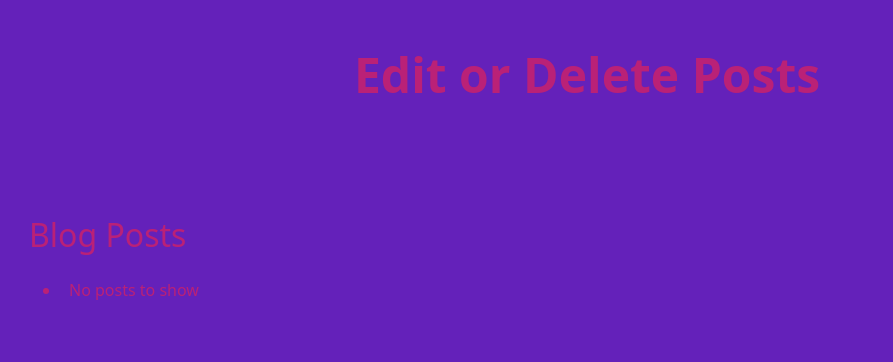
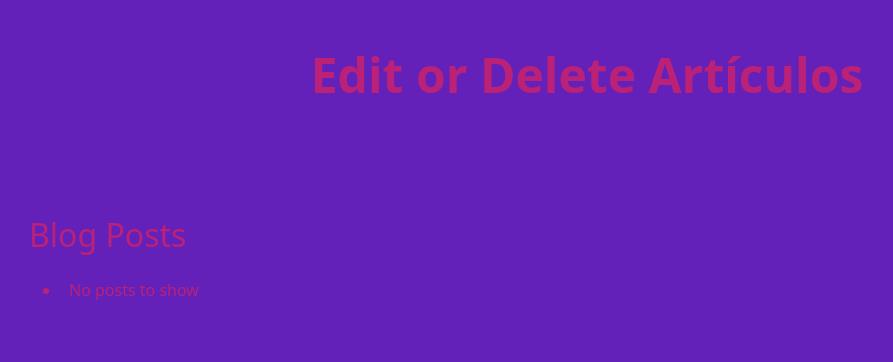
Before and after one commit to LidiaMorejudo/spanresources, a Python web app: template spanresources/templates/post-list.html in a window 1280 px wide. Shown: the part 58-420 px from the top of the page, without its empty margins (53-946 px from the left). Run offline with Jinja, Linux system fonts and the light colour scheme; the template is opened without the code that fills it, so the values that code supplies are empty.

```diff
--- a/spanresources/templates/post-list.html
+++ b/spanresources/templates/post-list.html
@@ -3,7 +3,7 @@
   <section class="px-4 py-5 text-center small-hero bg-image">
     <div class="row">
       <h1 class="display-5 fw-bold mb-3">
-        Edit or Delete <span class="focus-text">Posts</span>
+        Edit or Delete <span class="focus-text">Artículos</span>
       </h1>
     </div>
   </section>
```
